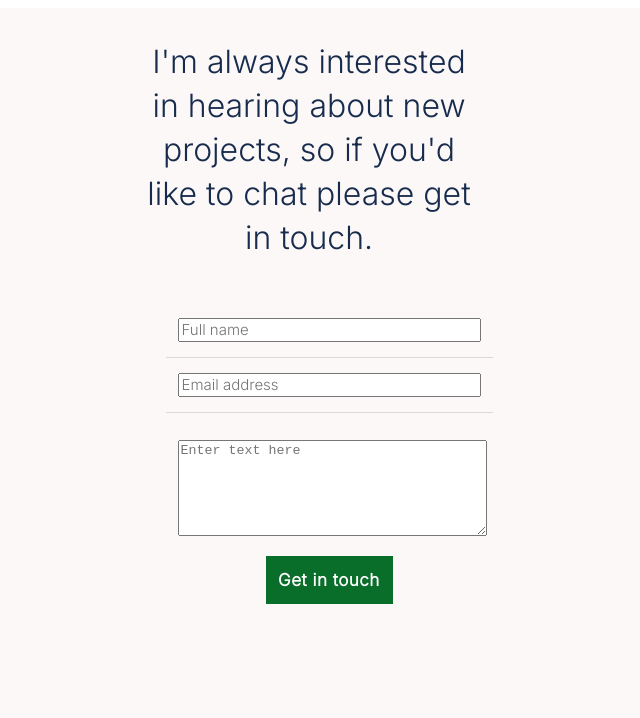
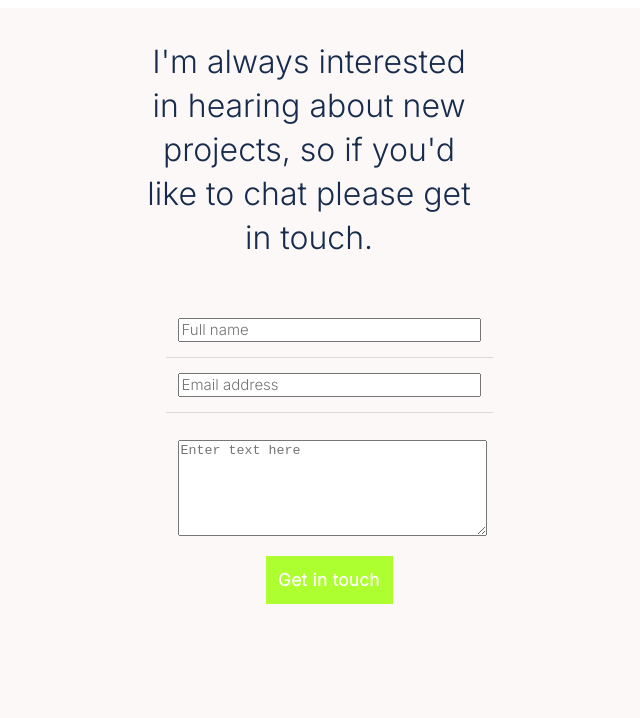
Before and after one commit to Gegardus/Contact-Form, a plain HTML site: page index.html in a window 1280 px wide. In both pictures the pointer is over the button "Get in touch". Shown: the top 718 px of the page, without its empty margins (331-971 px from the left). Drawn offline with Linux system fonts and the light colour scheme.

Commit message:
Update color

```diff
--- a/styles.css
+++ b/styles.css
@@ -149,7 +149,7 @@ ul#carte li {
 }
 
 .touch:hover {
-  background: #0a6e2b;
+  background: greenyellow;
 }
 
 .touch:active {
```
